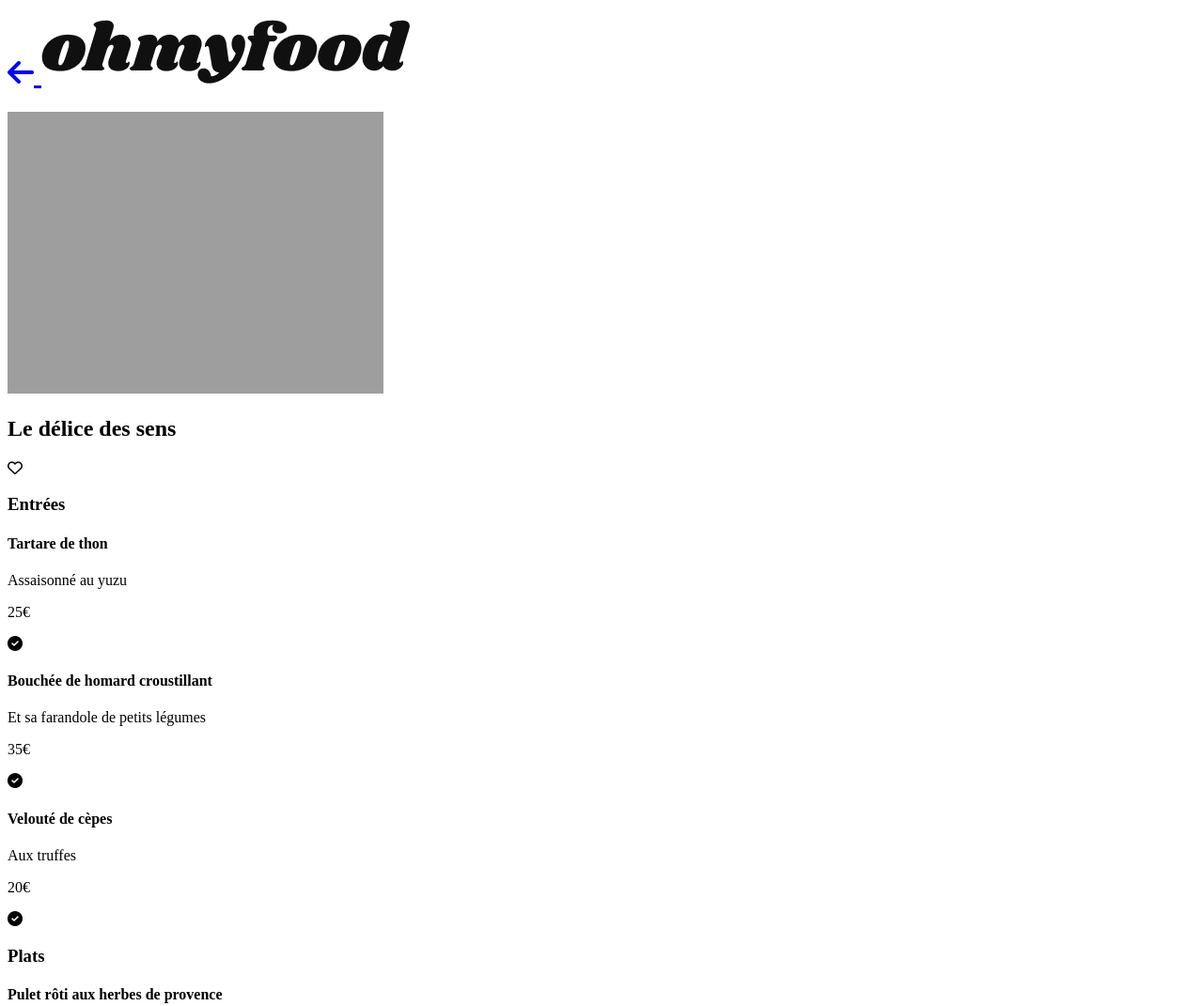
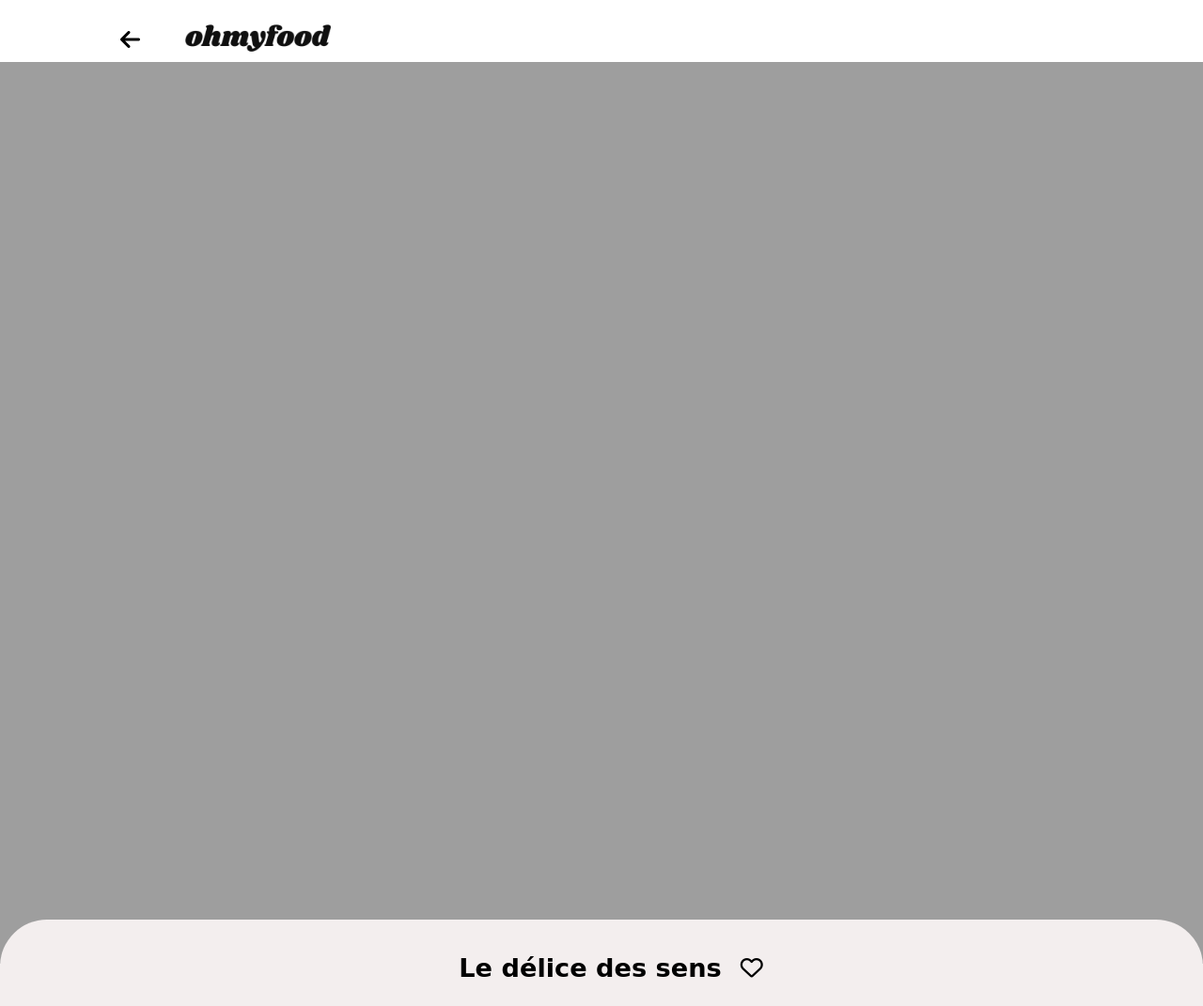
Before and after one commit to inabernic/BernicIna_3_15112020, a website: page delice_des_sens.html in a window 1280 px wide. Shown: the top 1071 px of the page at 94% size. Drawn offline with Linux system fonts and the light colour scheme; the site is published under a folder, as on GitHub Pages, so addresses that start at the root find nothing; a web font is replaced by a local one.

Commit message:
correction des liens css vers css

```diff
--- a/delice_des_sens.html
+++ b/delice_des_sens.html
@@ -9,7 +9,7 @@
     <link rel="preconnect" href="https://fonts.gstatic.com">
     <link href="https://fonts.googleapis.com/css2?family=Roboto:wght@400;900&family=Shrikhand&display=swap"
         rel="stylesheet">
-    <link rel="stylesheet" href="/dist/css/main.min.css">
+    <link rel="stylesheet" href="dist/css/main.min.css">
     <title>Le-delice-des-sens</title>
     <a href="spiner.html"></a>
 </head>
--- a/la_francaise.html
+++ b/la_francaise.html
@@ -9,7 +9,7 @@
     <link rel="preconnect" href="https://fonts.gstatic.com">
     <link href="https://fonts.googleapis.com/css2?family=Roboto:wght@400;900&family=Shrikhand&display=swap"
         rel="stylesheet">
-    <link rel="stylesheet" href="/dist/css/main.min.css">
+    <link rel="stylesheet" href="dist/css/main.min.css">
     <title>A-la-francaise</title>
     <a href="spiner.html"></a>
 </head>
```
Also changed, not shown: note_enchantee.html (+1 -1 lines), palette_du_gout.html (+1 -1 lines).
